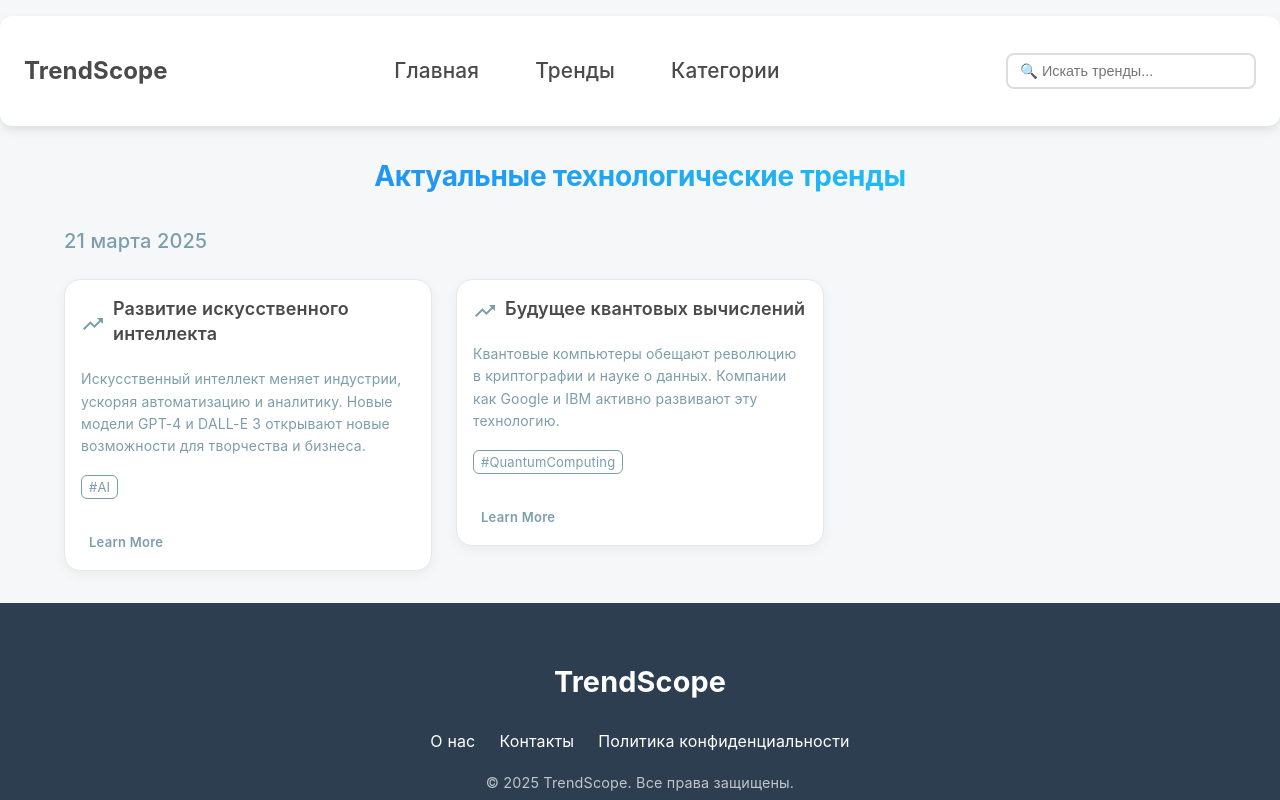
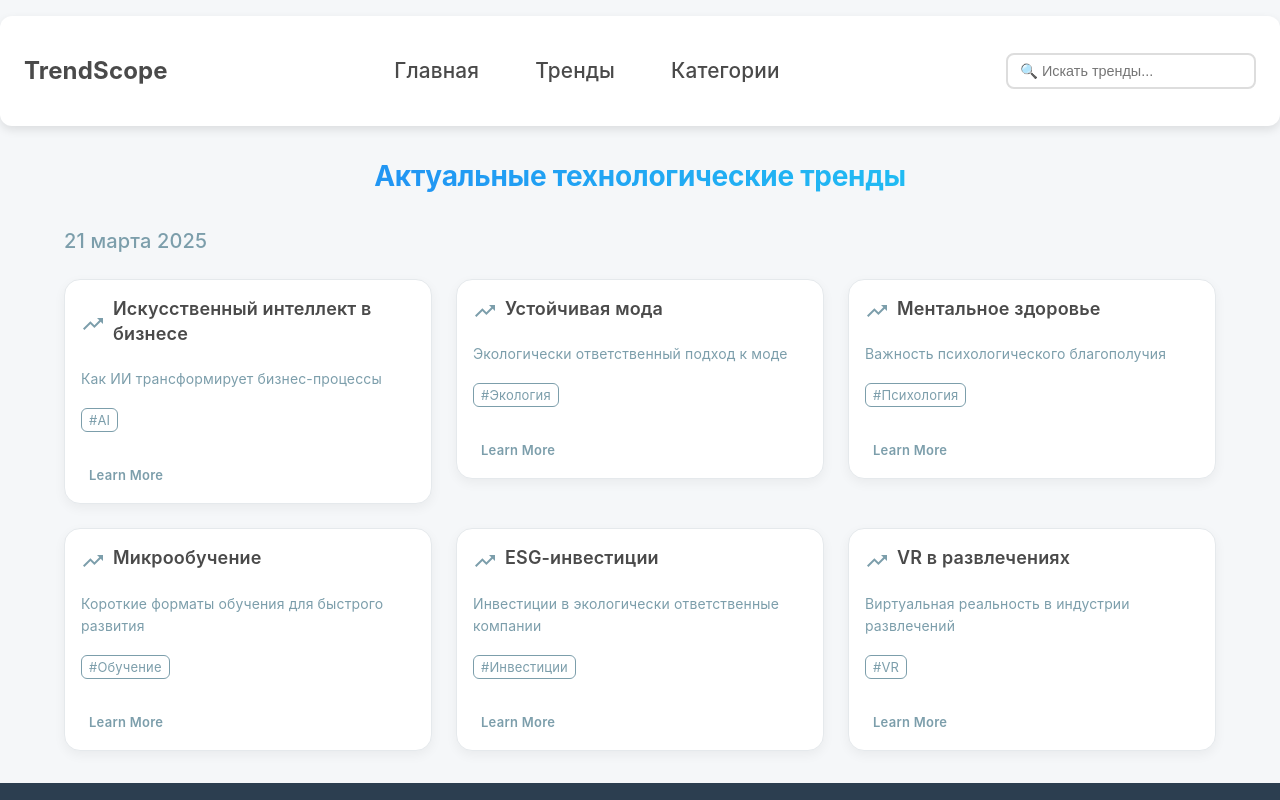
Before and after one commit to Damilyaa/TrendScope, a React (Vite) app: page /trends in a window 1280 px wide. Shown: the top 800 px of the page. Built offline with nearby package versions, Linux system fonts and the light colour scheme.

Commit message:
version 1.0

```diff
--- a/index.html
+++ b/index.html
@@ -1,9 +1,11 @@
-<!doctype html>
+<!DOCTYPE html>
 <html lang="en">
   <head>
     <meta charset="UTF-8" />
-    <link rel="icon" type="image/svg+xml" href="/vite.svg" />
+    <link rel="icon" type="image/png" href="/icon.png" />
     <meta name="viewport" content="width=device-width, initial-scale=1.0" />
+    <meta name="description" content="TrendScope - Track and analyze trends across various categories" />
+    <meta name="theme-color" content="#7C9EAB" />
     <title>TrendScope</title>
   </head>
   <body>
--- a/src/components/Categories/Categories.jsx
+++ b/src/components/Categories/Categories.jsx
@@ -12,6 +12,7 @@ import {
   IconButton,
 } from "@mui/material";
 import { TrendingUp, ArrowForward } from "@mui/icons-material";
+import { formatDate } from "../../utils/dateUtils";
 
 // Mock data for categories
 const categories = [
@@ -67,6 +68,7 @@ const categories = [
 
 const CategoryCard = memo(({ category }) => {
   const [isHovered, setIsHovered] = useState(false);
+  const lastUpdate = formatDate();
 
   return (
     <motion.div
@@ -148,6 +150,18 @@ const CategoryCard = memo(({ category }) => {
               <Typography variant="body2">{category.growth}</Typography>
             </Box>
           </Box>
+
+          <Typography
+            variant="caption"
+            color="text.secondary"
+            sx={{
+              display: "block",
+              mt: 1,
+              textAlign: "right"
+            }}
+          >
+            Обновлено: {lastUpdate}
+          </Typography>
         </CardContent>
       </Card>
     </motion.div>
@@ -166,6 +180,8 @@ CategoryCard.propTypes = {
 };
 
 const Categories = () => {
+  const currentDate = formatDate();
+
   return (
     <div className="categories-container">
       <div className="categories-header">
@@ -174,6 +190,13 @@ const Categories = () => {
         </Typography>
         <Typography variant="body1" color="text.secondary">
           Исследуйте тренды по категориям и находите новые возможности
+        </Typography>
+        <Typography
+          variant="body2"
+          color="text.secondary"
+          sx={{ mt: 1 }}
+        >
+          Последнее обновление: {currentDate}
         </Typography>
       </div>
 
--- a/src/components/Trends/Trends.jsx
+++ b/src/components/Trends/Trends.jsx
@@ -16,6 +16,7 @@ import {
 import TrendingUpIcon from "@mui/icons-material/TrendingUp";
 import "./Trends.css";
 import PopupTrend from "../PopupTrend/PopupTrend";
+import { formatDate } from "../../utils/dateUtils";
 
 const TrendCard = ({ trend, onClick }) => (
   <motion.div
@@ -40,7 +41,7 @@ const TrendCard = ({ trend, onClick }) => (
         <Box display="flex" alignItems="center" mb={2}>
           <TrendingUpIcon color="primary" sx={{ mr: 1 }} />
           <Typography variant="h6" component="h2" gutterBottom>
-            {trend.title}
+            {trend.name}
           </Typography>
         </Box>
         <Typography variant="body2" color="text.secondary" paragraph>
@@ -48,7 +49,7 @@ const TrendCard = ({ trend, onClick }) => (
         </Typography>
         <Box mt={2}>
           <Chip
-            label={`#${trend.tag}`}
+            label={`#${trend.tags[0]}`}
             color="primary"
             variant="outlined"
             size="small"
@@ -66,35 +67,65 @@ const TrendCard = ({ trend, onClick }) => (
 
 const trends = [
   {
-    date: "21 марта 2025",
-    topics: [
-      {
-        title: "Развитие искусственного интеллекта",
-        tag: "AI",
-        description: "Искусственный интеллект меняет индустрии, ускоряя автоматизацию и аналитику. Новые модели GPT-4 и DALL-E 3 открывают новые возможности для творчества и бизнеса.",
-        articles: [
-          { title: "Как AI трансформирует бизнес", link: "#" },
-          { title: "Будущее GPT-5", link: "#" },
-        ],
-        chartData: [10, 40, 60, 90, 120],
+    id: 1,
+    name: "Искусственный интеллект в бизнесе",
+    description: "Как ИИ трансформирует бизнес-процессы",
+    category: "Технологии",
+    growth: "+25%",
+    tags: ["AI", "Бизнес", "Инновации"],
+    chartData: [30, 45, 60, 75, 85],
   },
   {
-        title: "Будущее квантовых вычислений",
-        tag: "QuantumComputing",
-        description: "Квантовые компьютеры обещают революцию в криптографии и науке о данных. Компании как Google и IBM активно развивают эту технологию.",
-        articles: [
-          { title: "Квантовые вычисления: что нас ждет?", link: "#" },
-          { title: "Google и IBM в гонке за квантовое превосходство", link: "#" },
-        ],
-        chartData: [5, 15, 30, 55, 80],
+    id: 2,
+    name: "Устойчивая мода",
+    description: "Экологически ответственный подход к моде",
+    category: "Мода",
+    growth: "+18%",
+    tags: ["Экология", "Мода", "Устойчивость"],
+    chartData: [20, 35, 45, 55, 65],
   },
-    ],
+  {
+    id: 3,
+    name: "Ментальное здоровье",
+    description: "Важность психологического благополучия",
+    category: "Здоровье",
+    growth: "+22%",
+    tags: ["Психология", "Здоровье", "Благополучие"],
+    chartData: [25, 40, 55, 70, 80],
+  },
+  {
+    id: 4,
+    name: "Микрообучение",
+    description: "Короткие форматы обучения для быстрого развития",
+    category: "Образование",
+    growth: "+15%",
+    tags: ["Обучение", "EdTech", "Развитие"],
+    chartData: [15, 30, 45, 60, 70],
+  },
+  {
+    id: 5,
+    name: "ESG-инвестиции",
+    description: "Инвестиции в экологически ответственные компании",
+    category: "Бизнес",
+    growth: "+20%",
+    tags: ["Инвестиции", "ESG", "Устойчивость"],
+    chartData: [35, 50, 65, 80, 90],
+  },
+  {
+    id: 6,
+    name: "VR в развлечениях",
+    description: "Виртуальная реальность в индустрии развлечений",
+    category: "Развлечения",
+    growth: "+28%",
+    tags: ["VR", "Гейминг", "Технологии"],
+    chartData: [40, 55, 70, 85, 95],
   },
 ];
 
 export default function Trends() {
   const [selectedTrend, setSelectedTrend] = useState(null);
   const [error, setError] = useState(null);
+  const currentDate = formatDate();
 
   const handleTrendClick = useCallback((trend) => {
     try {
@@ -146,13 +177,6 @@ export default function Trends() {
           Актуальные технологические тренды
         </Typography>
 
-        {trends.map((day, index) => (
-          <motion.div
-            key={index}
-            initial={{ opacity: 0 }}
-            animate={{ opacity: 1 }}
-            transition={{ delay: index * 0.2 }}
-          >
         <Typography
           variant="h5"
           component="h2"
@@ -163,18 +187,16 @@ export default function Trends() {
             fontWeight: 500
           }}
         >
-              {day.date}
+          {currentDate}
         </Typography>
 
         <Grid container spacing={3}>
-              {day.topics.map((trend, i) => (
-                <Grid item xs={12} sm={6} md={4} key={i}>
+          {trends.map((trend) => (
+            <Grid item xs={12} sm={6} md={4} key={trend.id}>
               <TrendCard trend={trend} onClick={handleTrendClick} />
             </Grid>
           ))}
         </Grid>
-          </motion.div>
-        ))}
       </motion.div>
 
       {selectedTrend && (
--- /dev/null
+++ b/src/utils/dateUtils.js
@@ -0,0 +1,12 @@
+export const formatDate = (date = new Date()) => {
+  const months = [
+    'января', 'февраля', 'марта', 'апреля', 'мая', 'июня',
+    'июля', 'августа', 'сентября', 'октября', 'ноября', 'декабря'
+  ];
+
+  const day = date.getDate();
+  const month = months[date.getMonth()];
+  const year = date.getFullYear();
+
+  return `${day} ${month} ${year}`;
+};
```
Also changed, not shown: public/icon.png (added), public/trendscope.svg (added). Lines whose indentation alone changed are shown as unchanged.
